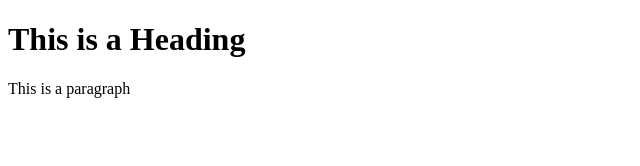
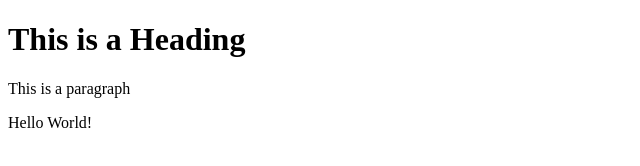
Before and after one commit to bhowky/git-test, a website: page index.html in a window 1280 px wide. Shown: the full height of the page, 0-640 px from the left. Drawn offline with Linux system fonts and the light colour scheme.

Commit message:
using npm

```diff
--- a/index.html
+++ b/index.html
@@ -3,5 +3,6 @@
     <body>
         <h1>This is a Heading</h1>
         <p>This is a paragraph</p>
+        <p>Hello World!</p>
     </body>
 </html>
```
Also changed, not shown: package.json (added, +24 -0 lines), 2 other files.
